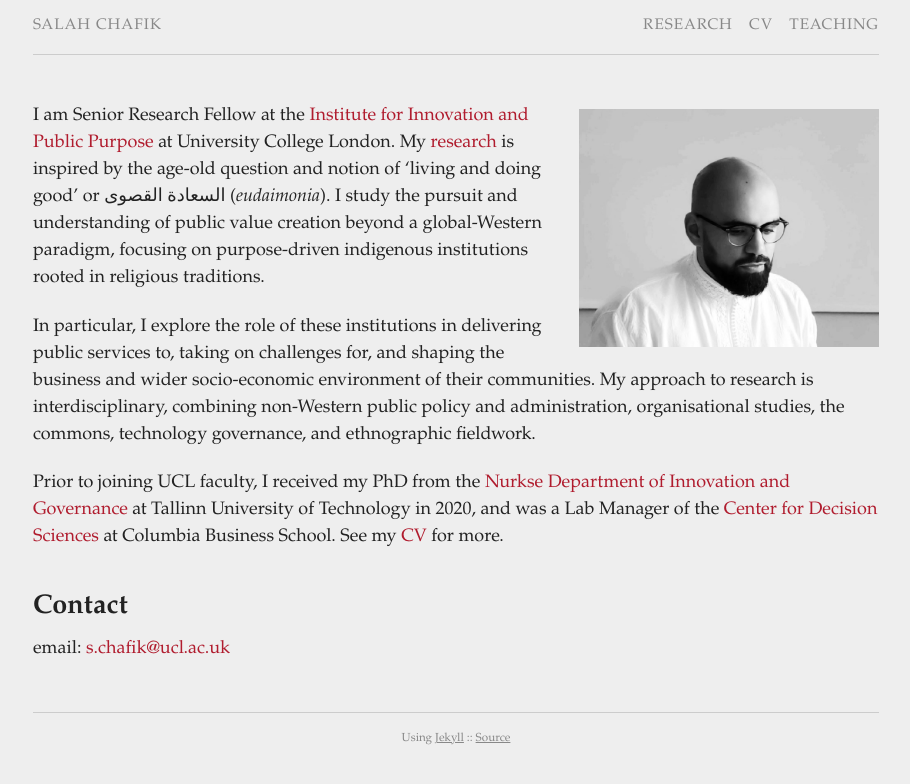
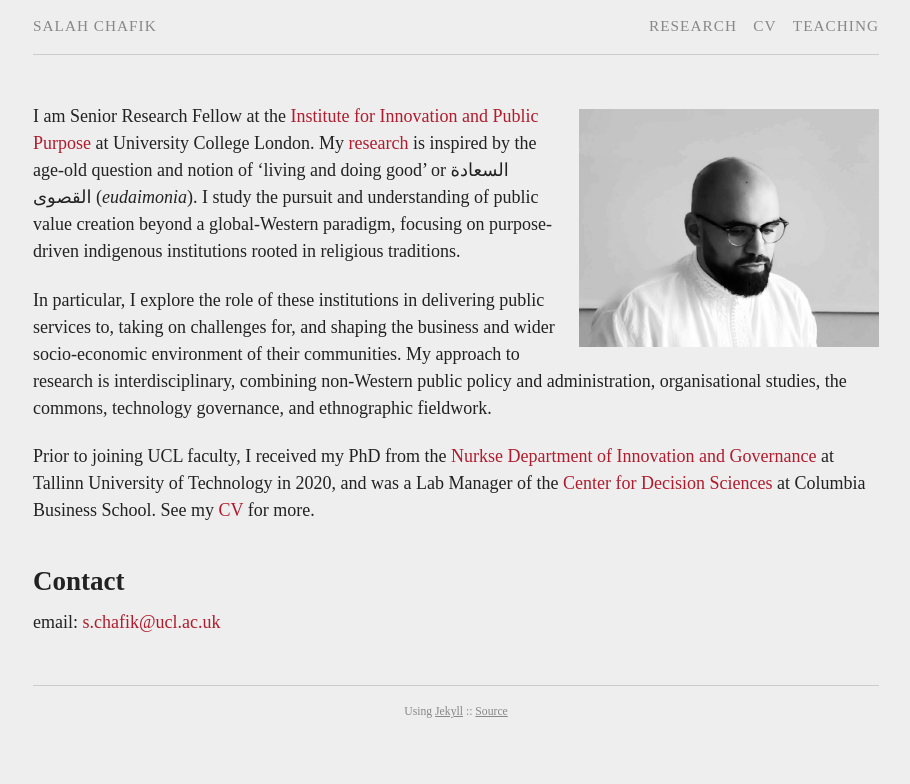
Before and after one commit to schafik/schafik.github.io, a Jekyll site: the page built from index.md, in a window 1280 px wide. Shown: the top 784 px of the page, without its empty margins (184-1094 px from the left). Built offline with Jekyll 4.4.1, drawn with Linux system fonts in a browser that asks for light colours; some web fonts are replaced; comment, search, counter and statistics services are not loaded.

Commit message:
Update main.scss

```diff
--- a/css/main.scss
+++ b/css/main.scss
@@ -3,7 +3,7 @@
 ---
 @charset "utf-8";
 
-$base-font-family: 'palatino', serif;
+$base-font-family: 'didot', serif;
 $base-font-size:   large;
 $small-font-size:  0.85em;
 $vsmall-font-size: 0.65em;
```
